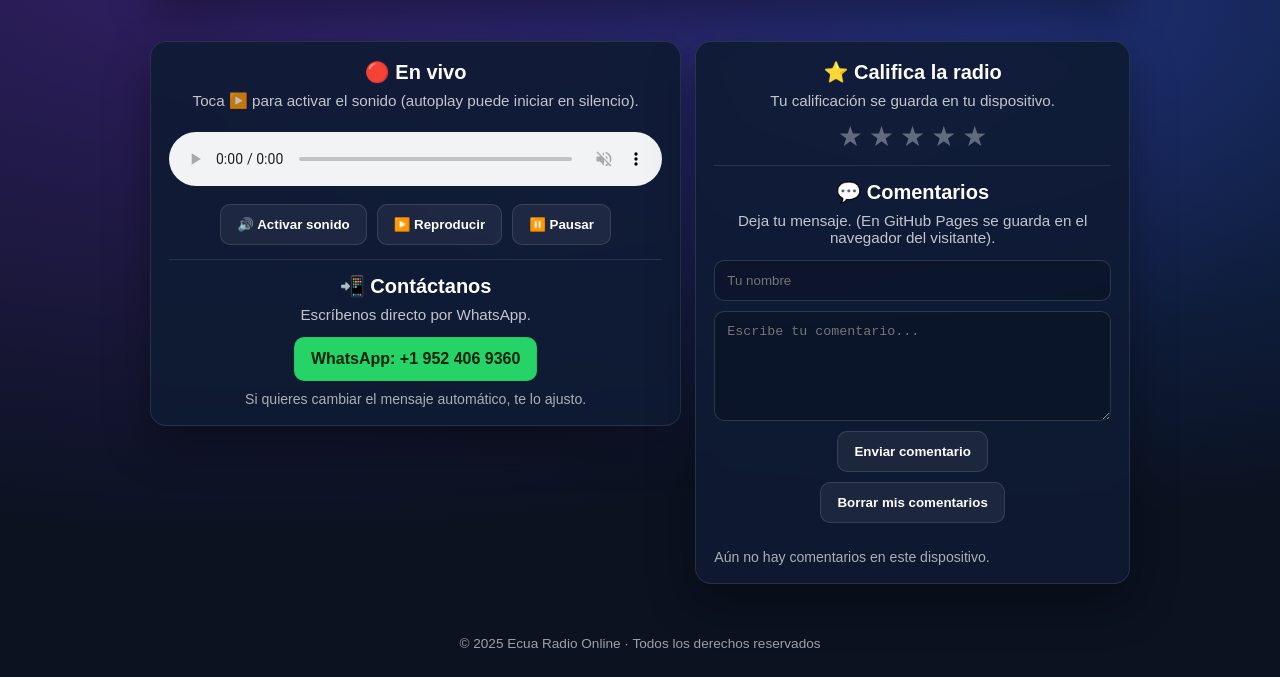
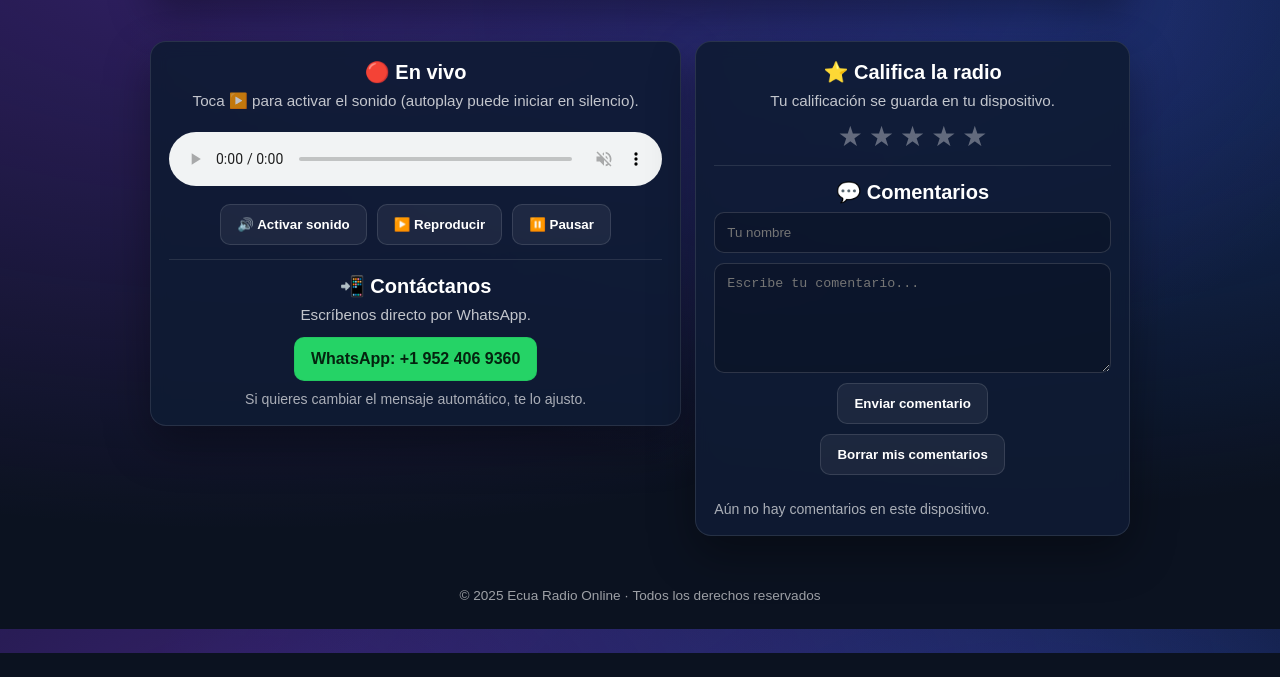
Before and after one commit to alanbonilla528-dotcom/ecuaradioonline, a plain HTML site: page index.html in a window 1280 px wide. Shown: the part 147-824 px from the top of the page. After the commit the page ends 800 px from the top, so only its background shows below. Drawn offline with Linux system fonts and the light colour scheme.

Commit message:
Update index.html

```diff
--- a/index.html
+++ b/index.html
@@ -251,7 +251,7 @@
         <hr class="divider">
 
         <h2>💬 Comentarios</h2>
-        <p class="sub">Deja tu mensaje. (En GitHub Pages se guarda en el navegador del visitante).</p>
+
 
         <div class="form">
           <input id="name" type="text" placeholder="Tu nombre" maxlength="40" />
```
